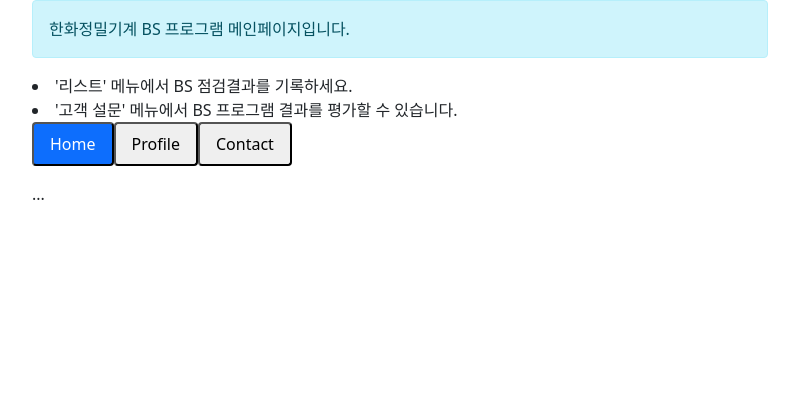
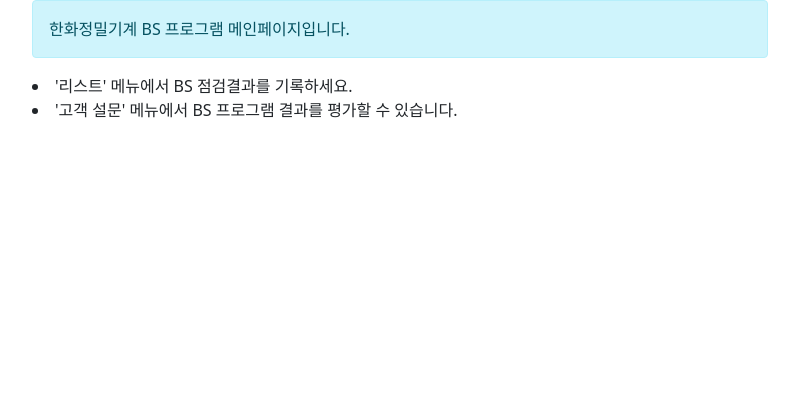
Before and after one commit to timeofwise/2021bsprogram, a Django app: page / in a window 1280 px wide. Shown: the part 56-455 px from the top of the page, without its empty margins (240-1039 px from the left). Run offline with Django 3.2, Linux system fonts and the light colour scheme; some libraries are stand-ins or nearby versions.

Commit message:
double-navbar

```diff
--- a/accounts/templates/registration/login.html
+++ b/accounts/templates/registration/login.html
@@ -2,7 +2,7 @@
 {% block title %}로그인 -{% endblock %}
 
 {% block content %}
-<div class="container">
+<div id="main-body" class="container">
     <div class="row">
         <div class="col-md-2"></div>
         <div class="col-md-8 panel panel-default">
--- a/accounts/templates/registration/logout.html
+++ b/accounts/templates/registration/logout.html
@@ -2,7 +2,7 @@
 {% block title %}로그아웃 -{% endblock %}
 
 {% block content %}
-<div class="container">
+<div id="main-body" class="container">
     <div class="row">
         <div class="col-md-2"></div>
         <div class="col-md-8 panel panel-default">
--- a/accounts/templates/registration/register.html
+++ b/accounts/templates/registration/register.html
@@ -2,7 +2,7 @@
 {% block title %}고객 등록 -{% endblock %}
 
 {% block content %}
-<div class="container">
+<div id="main-body" class="container">
     <div class="row">
         <div class="col-md-2"></div>
         <div class="col-md-8 panel panel-default">
--- a/accounts/templates/registration/register_done.html
+++ b/accounts/templates/registration/register_done.html
@@ -2,7 +2,7 @@
 {% block title %}등록 완료 -{% endblock %}
 
 {% block content %}
-<div class="container">
+<div id="main-body" class="container">
     <div class="row">
         <div class="col-md-2"></div>
         <div class="col-md-8 panel panel-default">
--- a/bookmark/templates/bookmark/bookmark_confirm_delete.html
+++ b/bookmark/templates/bookmark/bookmark_confirm_delete.html
@@ -3,7 +3,7 @@
 {% block title %}Confirm Delete -{% endblock %}
 
 {% block content %}
-<div class="container">
+<div id="main-body" class="container">
 <form action="" method="post">
     {% csrf_token %}
     <div class="alert alert-danger">정말 "{{object}}" 데이터를 삭제하시겠습니까?</div>
--- a/bookmark/templates/bookmark/bookmark_create.html
+++ b/bookmark/templates/bookmark/bookmark_create.html
@@ -3,7 +3,7 @@
 {% block title %}설비 등록 - {% endblock %}
 
 {% block content %}
-<div class="container">
+<div id="main-body" class="container">
 <form action="" method="post">
     {% csrf_token %}
     {{ form.non_field_errors }}
--- a/bookmark/templates/bookmark/bookmark_detail.html
+++ b/bookmark/templates/bookmark/bookmark_detail.html
@@ -4,7 +4,7 @@
 {% block title %}점검결과 상세페이지 -{% endblock %}
 
 {% block content %}
-<div class="container">
+<div id="main-body" class="container">
 <h2>BS 결과 리포트</h2><br>
 <table class="table">
     <thead>
--- a/bookmark/templates/bookmark/bookmark_list.html
+++ b/bookmark/templates/bookmark/bookmark_list.html
@@ -3,7 +3,7 @@
 {% block title %}BS 프로그램 대상 설비 목록 -{% endblock %}
 
 {% block content %}
-<div class="container">
+<div id="main-body" class="container">
 <div class="btn-group">
     <a href="{% url 'add' %}" class="btn btn-info">BS 대상 설비 추가</a>
 </div>
--- a/bookmark/templates/bookmark/bookmark_print.html
+++ b/bookmark/templates/bookmark/bookmark_print.html
@@ -4,7 +4,7 @@
 {% block title %}점검결과 상세페이지 -{% endblock %}
 
 {% block content %}
-<div class="container">
+<div id="main-body" class="container">
 <h2>BS 결과 리포트</h2><br>
 <table class="table">
     <thead>
--- a/bookmark/templates/bookmark/bookmark_update.html
+++ b/bookmark/templates/bookmark/bookmark_update.html
@@ -3,7 +3,7 @@
 {% block title %}점검결과 편집 -{% endblock %}
 
 {% block content %}
-<div class="container">
+<div id="main-body" class="container">
 <form action="" method="post">
     {% csrf_token %}
     <table class="table">
--- a/home/templates/home/home.html
+++ b/home/templates/home/home.html
@@ -9,22 +9,7 @@
             <div class="alert alert-info">한화정밀기계 BS 프로그램 메인페이지입니다.</div>
             <li>'리스트' 메뉴에서 BS 점검결과를 기록하세요.</li>
             <li>'고객 설문' 메뉴에서 BS 프로그램 결과를 평가할 수 있습니다.</li>
-                <ul class="nav nav-pills mb-3" id="pills-tab" role="tablist">
-            <li class="nav-item" role="presentation">
-            <button class="nav-link active" id="pills-home-tab" data-bs-toggle="pill" data-bs-target="#pills-home" type="button" role="tab" aria-controls="pills-home" aria-selected="true">Home</button>
-            </li>
-            <li class="nav-item" role="presentation">
-            <button class="nav-link" id="pills-profile-tab" data-bs-toggle="pill" data-bs-target="#pills-profile" type="button" role="tab" aria-controls="pills-profile" aria-selected="false">Profile</button>
-            </li>
-            <li class="nav-item" role="presentation">
-            <button class="nav-link" id="pills-contact-tab" data-bs-toggle="pill" data-bs-target="#pills-contact" type="button" role="tab" aria-controls="pills-contact" aria-selected="false">Contact</button>
-            </li>
-            </ul>
-            <div class="tab-content" id="pills-tabContent">
-            <div class="tab-pane fade show active" id="pills-home" role="tabpanel" aria-labelledby="pills-home-tab">...</div>
-            <div class="tab-pane fade" id="pills-profile" role="tabpanel" aria-labelledby="pills-profile-tab">...</div>
-            <div class="tab-pane fade" id="pills-contact" role="tabpanel" aria-labelledby="pills-contact-tab">...</div>
-            </div>
+
         </div>
         <div class="col-md-2"></div>
     </div>
--- a/parts/templates/parts/parts.html
+++ b/parts/templates/parts/parts.html
@@ -3,7 +3,7 @@
 {% block title %}BS 프로그램 대상 설비 목록 -{% endblock %}
 
 {% block content %}
-<div class="container">
+<div id="main-body" class="container">
 <div class="row">
     <div class="col-3">
         <h2 style="display:inline;margin-right:20px">BS 소모품 이용 내역</h2>
--- a/qrcodetest/templates/qrcodetest/get_qr_info.html
+++ b/qrcodetest/templates/qrcodetest/get_qr_info.html
@@ -2,7 +2,7 @@
 {% block title %}장비 등록 -{% endblock %}
 
 {% block content %}
-<div class="container">
+<div id="main-body" class="container">
     <div class="row">
         <div class="col-md-2"></div>
         <div class="col-md-8 panel panel-default">
--- a/qrcodetest/templates/qrcodetest/get_qr_info_complete.html
+++ b/qrcodetest/templates/qrcodetest/get_qr_info_complete.html
@@ -2,7 +2,7 @@
 {% block title %}장비등록 완료 -{% endblock %}
 
 {% block content %}
-<div class="container">
+<div id="main-body" class="container">
     <div class="row">
         <div class="col-md-2"></div>
         <div class="col-md-8 panel panel-default">
--- a/qrcodetest/templates/qrcodetest/qr_info_list.html
+++ b/qrcodetest/templates/qrcodetest/qr_info_list.html
@@ -3,7 +3,7 @@
 {% block title %}등록설비 목록 -{% endblock %}
 
 {% block content %}
-<div class="container">
+<div id="main-body" class="container">
 <div class="btn-group">
     <a href="{% url 'get_qr_info' %}" class="btn btn-info">설비 등록</a>
 </div>
--- a/reports/templates/reports/list.html
+++ b/reports/templates/reports/list.html
@@ -4,7 +4,7 @@
 {% block title %}BS 프로그램 리포트 -{% endblock %}
 
 {% block content %}
-<div class="container">
+<div id="main-body" class="container">
 <p></p>
 <div class="row">
     <div class="col-lg-2 d-print-none">
--- a/survey/templates/survey/add.html
+++ b/survey/templates/survey/add.html
@@ -4,7 +4,7 @@
 {% block title %}Customer Survey -{% endblock %}
 
 {% block content %}
-<div class="container">
+<div id="main-body" class="container">
 <form action="" method="post">
     {% csrf_token %}
     {{ form.non_field_errors }}
--- a/survey/templates/survey/survey_complete.html
+++ b/survey/templates/survey/survey_complete.html
@@ -2,7 +2,7 @@
 {% block title %}설문 완료 -{% endblock %}
 
 {% block content %}
-<div class="container">
+<div id="main-body" class="container">
     <div class="row">
         <div class="col-md-2"></div>
         <div class="col-md-8 panel panel-default">
--- a/survey/templates/survey/survey_create.html
+++ b/survey/templates/survey/survey_create.html
@@ -4,7 +4,7 @@
 {% block title %}Customer Survey -{% endblock %}
 
 {% block content %}
-<div class="container">
+<div id="main-body" class="container">
 <form action="" method="post">
     {% csrf_token %}
     {{ form.non_field_errors }}
--- a/survey/templates/survey/survey_list.html
+++ b/survey/templates/survey/survey_list.html
@@ -3,7 +3,7 @@
 {% block title %}BS 프로그램 설문결과 -{% endblock %}
 
 {% block content %}
-<div class="container">
+<div id="main-body" class="container">
 <h2>BS 프로그램 설문 결과</h2><br><br>
 <h3>1. 고객 정보</h3>
 <div class="table-responsive">
```
